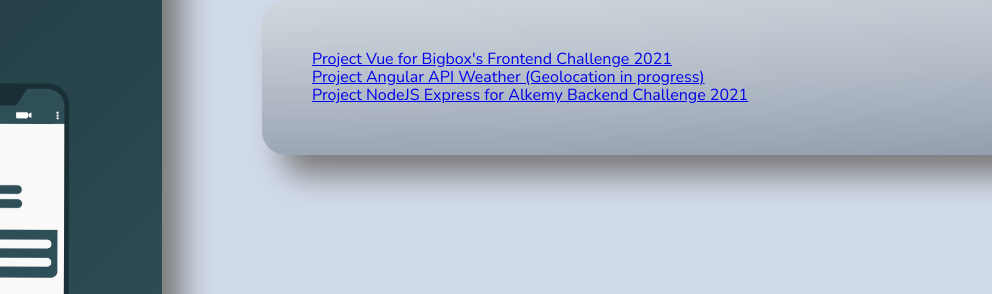
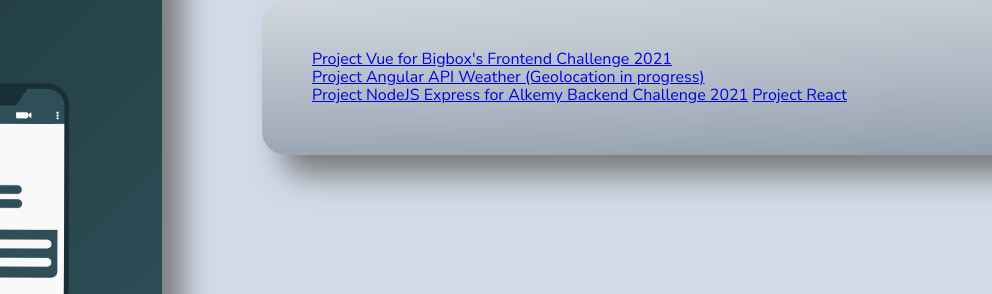
Before and after one commit to Heredu/README, a plain HTML site: page proyects.html in a window 1280 px wide. Shown: the part 476-770 px from the top of the page, 288-1280 px from the left. Drawn offline with nearby package versions, Linux system fonts and the light colour scheme.

Commit message:
react project

```diff
--- a/proyects.html
+++ b/proyects.html
@@ -46,6 +46,7 @@
                     <a href="https://heredu.github.io/Frontend-Challenge-2021/" target="_blank">Project Vue for Bigbox's Frontend Challenge 2021</a> <br>
                     <a href="https://heredu.github.io/subway-/" target="_blank">Project Angular API Weather (Geolocation in progress)</a> <br>
                     <a href="https://github.com/Heredu/Backend-Challenge-2021" target="_blank">Project NodeJS Express for Alkemy Backend Challenge 2021</a>
+                    <a href="https://heredu.github.io/react-api-pixabay" target="_blank">Project React</a>
                 </div>
             </div>
         </div>
```
